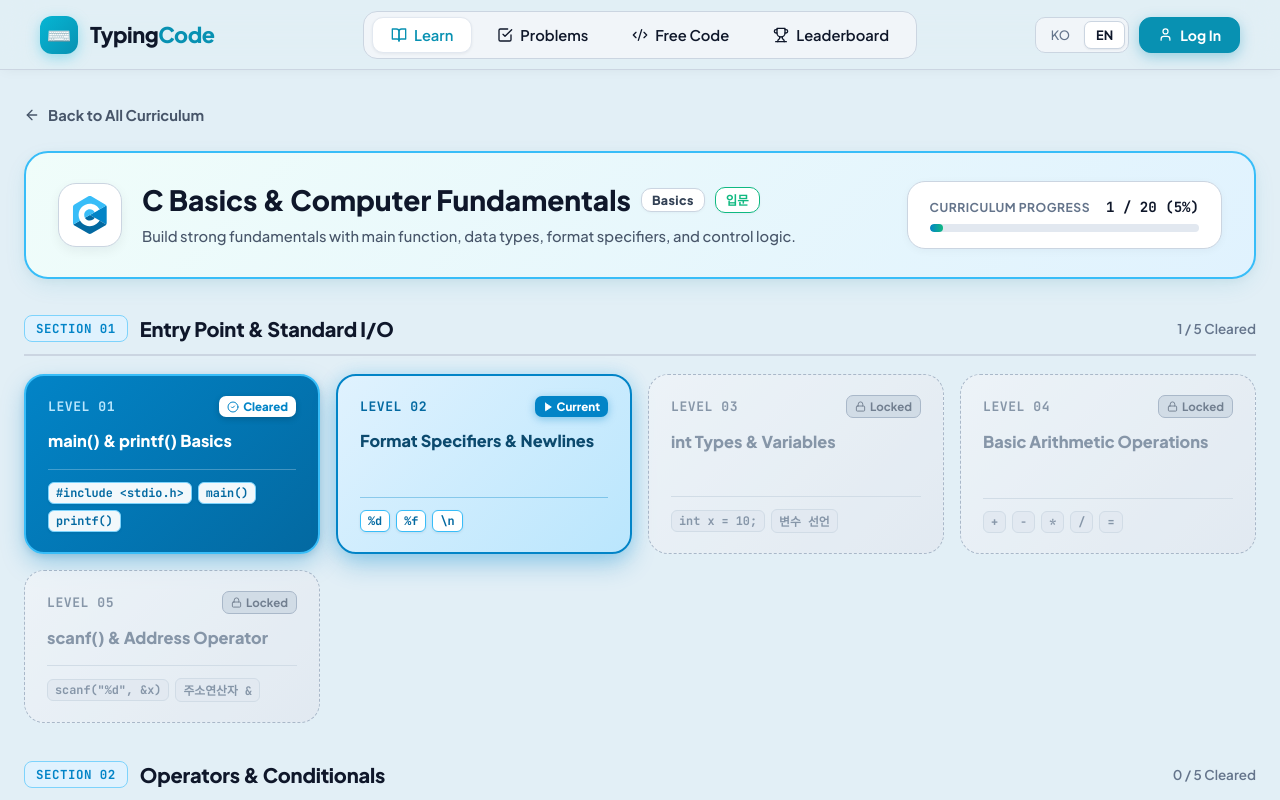
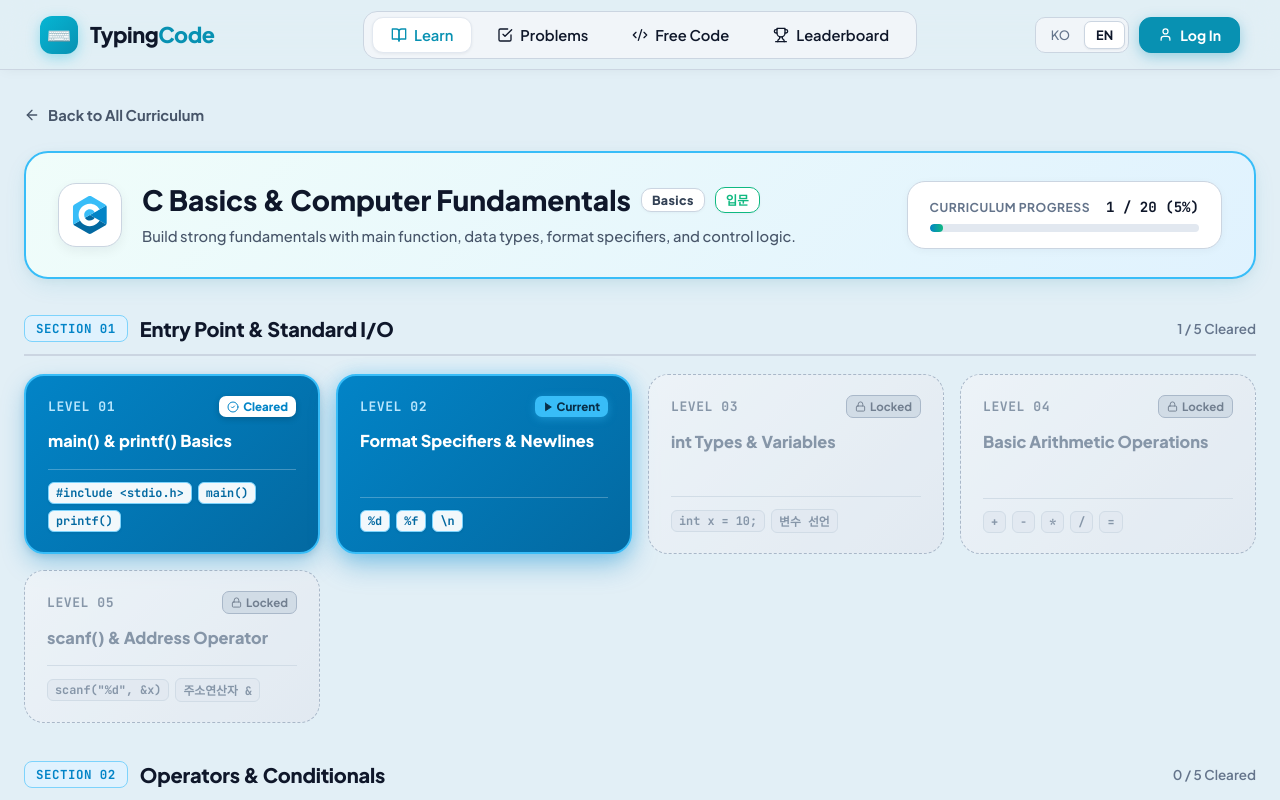
Before and after one commit to iurazilland/TypingCodeV2, a Next.js app: page /practice/c in a window 1280 px wide. Shown: the top 800 px of the page. Built offline with nearby package versions, Linux system fonts and the light colour scheme.

Commit message:
style(practice): unify cleared and current level cards to deep cyan-blue theme

```diff
--- a/src/app/practice/[language]/page.tsx
+++ b/src/app/practice/[language]/page.tsx
@@ -379,33 +379,27 @@ export default function StageSelectPage({ params }: StageSelectPageProps) {
                         textDecoration: 'none',
                         opacity: isLocked ? 0.72 : 1,
                         background: isHovered && !isLocked
-                          ? (isCleared
+                          ? ((isCleared || isCurrent)
                               ? 'linear-gradient(135deg, #0369a1 0%, #075985 100%)'
-                              : isCurrent
-                              ? 'linear-gradient(135deg, #bae6fd 0%, #7dd3fc 100%)'
                               : 'linear-gradient(135deg, #f0f9ff 0%, #e0f2fe 100%)')
-                          : isCleared
+                          : (isCleared || isCurrent)
                           ? 'linear-gradient(135deg, #0284c7 0%, #0369a1 100%)'
-                          : isCurrent
-                          ? 'linear-gradient(135deg, #e0f2fe 0%, #bae6fd 100%)'
                           : isLocked
                           ? 'linear-gradient(135deg, #f1f5f9 0%, #e2e8f0 100%)'
                           : '#ffffff',
                         border: isHovered && !isLocked
-                          ? (isCleared ? '2.5px solid #7dd3fc' : '2.5px solid #0284c7')
+                          ? ((isCleared || isCurrent) ? '2.5px solid #7dd3fc' : '2.5px solid #0284c7')
+                          : isCurrent
+                          ? '2.5px solid #38bdf8'
                           : isCleared
                           ? '2px solid #38bdf8'
-                          : isCurrent
-                          ? '2.5px solid #0284c7'
                           : isLocked
                           ? '1.5px dashed #94a3b8'
                           : '2px solid #38bdf8',
                         boxShadow: isHovered && !isLocked
-                          ? (isCleared
-                              ? '0 14px 30px -4px rgba(2, 132, 199, 0.45), 0 4px 12px rgba(12, 74, 110, 0.2)'
-                              : '0 14px 30px -4px rgba(2, 132, 199, 0.4), 0 4px 12px rgba(12, 74, 110, 0.12)')
+                          ? '0 14px 30px -4px rgba(2, 132, 199, 0.45), 0 4px 12px rgba(12, 74, 110, 0.2)'
                           : isCurrent
-                          ? '0 12px 26px -2px rgba(2, 132, 199, 0.32), 0 0 16px rgba(56, 189, 248, 0.25)'
+                          ? '0 12px 28px -2px rgba(2, 132, 199, 0.4), 0 0 16px rgba(56, 189, 248, 0.3)'
                           : isCleared
                           ? '0 10px 24px -2px rgba(2, 132, 199, 0.35), 0 2px 6px rgba(12, 74, 110, 0.15)'
                           : isLocked
@@ -424,7 +418,7 @@ export default function StageSelectPage({ params }: StageSelectPageProps) {
                               fontFamily: 'var(--font-mono)',
                               fontSize: '0.82rem',
                               fontWeight: 800,
-                              color: isLocked ? '#64748b' : isCleared ? '#bae6fd' : '#0369a1',
+                              color: isLocked ? '#64748b' : '#bae6fd',
                               letterSpacing: '0.04em',
                             }}
                           >
@@ -456,15 +450,15 @@ export default function StageSelectPage({ params }: StageSelectPageProps) {
                               style={{
                                 padding: '3px 8px',
                                 borderRadius: '7px',
-                                background: '#0284c7',
-                                color: '#ffffff',
+                                background: '#38bdf8',
+                                color: '#082f49',
                                 border: 'none',
                                 fontSize: '0.72rem',
                                 fontWeight: 800,
                                 display: 'inline-flex',
                                 alignItems: 'center',
                                 gap: '4px',
-                                boxShadow: '0 2px 8px rgba(2, 132, 199, 0.4)',
+                                boxShadow: '0 2px 8px rgba(56, 189, 248, 0.4)',
                               }}
                             >
                               <Play size={10} fill="currentColor" />
@@ -496,7 +490,7 @@ export default function StageSelectPage({ params }: StageSelectPageProps) {
                           style={{
                             fontSize: '1.02rem',
                             fontWeight: 800,
-                            color: isLocked ? '#64748b' : isCleared ? '#ffffff' : isCurrent ? '#0c4a6e' : '#0f172a',
+                            color: isLocked ? '#64748b' : '#ffffff',
                             lineHeight: 1.45,
                             margin: 0,
                             wordBreak: 'keep-all',
@@ -515,10 +509,8 @@ export default function StageSelectPage({ params }: StageSelectPageProps) {
                             alignItems: 'center',
                             gap: '6px',
                             flexWrap: 'wrap',
-                            borderTop: isCleared
+                            borderTop: (isCleared || isCurrent)
                               ? '1px solid rgba(255, 255, 255, 0.25)'
-                              : isCurrent
-                              ? '1px solid rgba(2, 132, 199, 0.35)'
                               : '1px solid #cbd5e1',
                             paddingTop: '12px',
                           }}
@@ -530,15 +522,11 @@ export default function StageSelectPage({ params }: StageSelectPageProps) {
                                 fontFamily: 'var(--font-mono)',
                                 fontSize: '0.74rem',
                                 fontWeight: 700,
-                                color: isLocked ? '#64748b' : isCleared ? '#0369a1' : isCurrent ? '#0369a1' : '#334155',
-                                background: isLocked ? '#e2e8f0' : isCleared ? 'rgba(255, 255, 255, 0.95)' : '#ffffff',
+                                color: isLocked ? '#64748b' : '#0369a1',
+                                background: isLocked ? '#e2e8f0' : 'rgba(255, 255, 255, 0.95)',
                                 border: isLocked
                                   ? '1px solid #cbd5e1'
-                                  : isCleared
-                                  ? '1.5px solid #7dd3fc'
-                                  : isCurrent
-                                  ? '1.5px solid #38bdf8'
-                                  : '1px solid #cbd5e1',
+                                  : '1.5px solid #7dd3fc',
                                 padding: '2px 7px',
                                 borderRadius: '6px',
                                 whiteSpace: 'nowrap',
```
